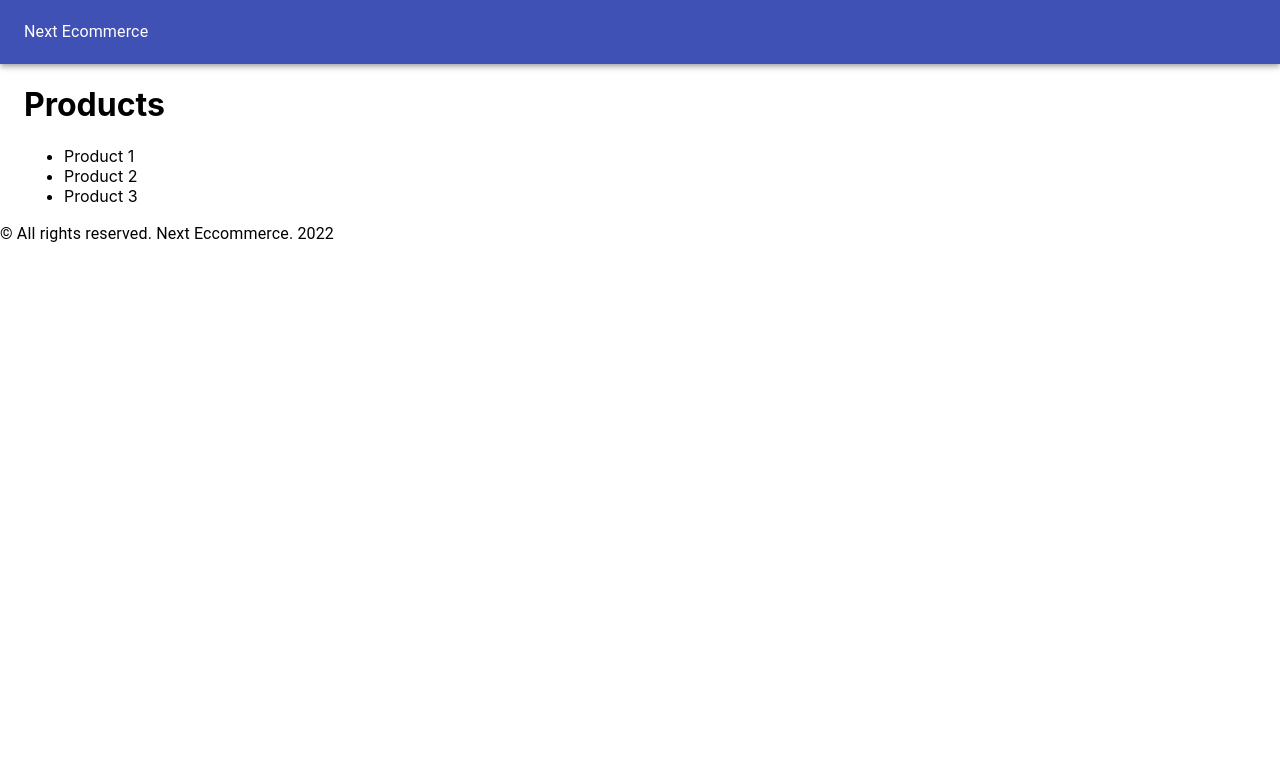
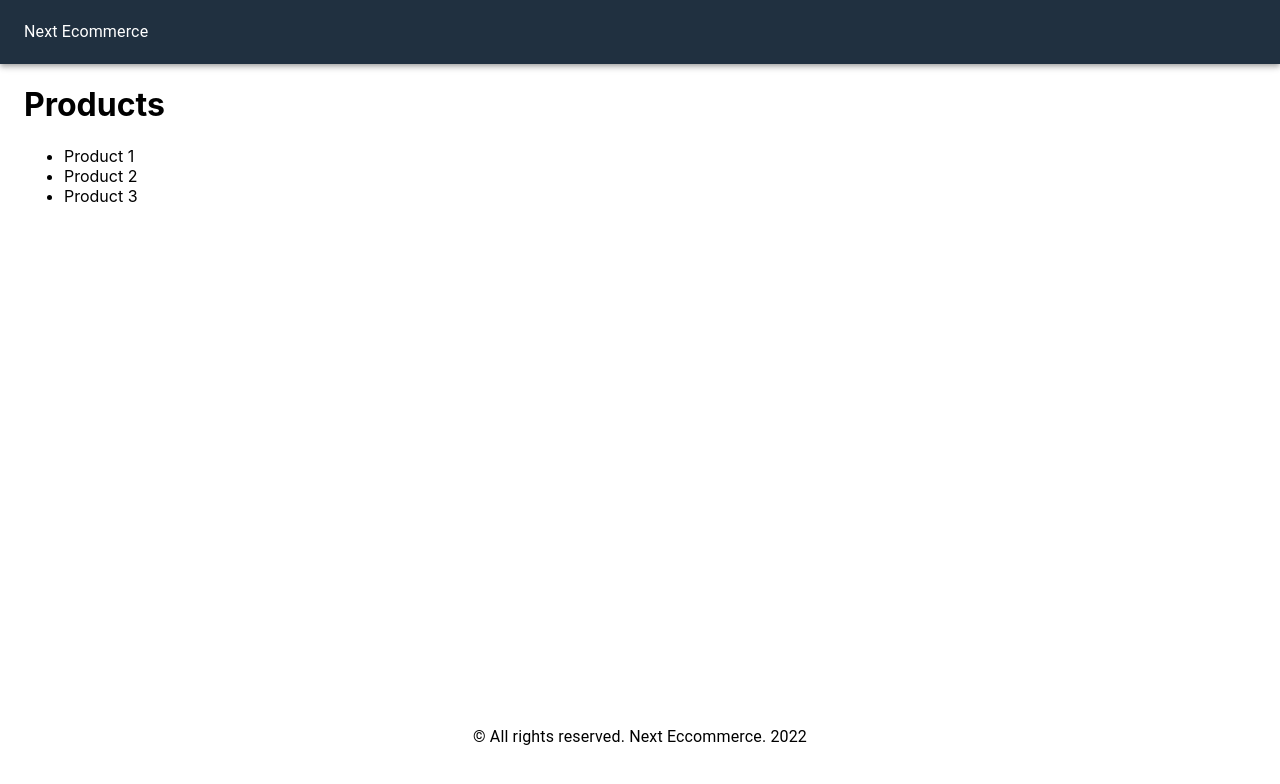
Before and after one commit to EstebanToloza/next-ecommerce, a Next.js app: page / in a window 1280 px wide. Shown: the top 784 px of the page. Built offline with nearby package versions, Linux system fonts and the light colour scheme.

Commit message:
header styles

```diff
--- a/components/Layout.js
+++ b/components/Layout.js
@@ -1,24 +1,27 @@
 import { AppBar, Container, Toolbar, Typography } from '@material-ui/core';
 import Head from 'next/head';
 import React from 'react';
+import useStyles from '../utils/utils';
 
 const Layout = ({children}) => {
     const date = new Date().getFullYear();
+
+    const classes = useStyles();
 
     return (
         <div>
             <Head>
                 <title>Next ecommerce</title>
             </Head>
-            <AppBar position='static'>
+            <AppBar position='static' className={classes.navBar}>
                 <Toolbar>
                     <Typography>Next Ecommerce</Typography>
                 </Toolbar>
             </AppBar>
-            <Container>
+            <Container className={classes.main}>
                 {children}
             </Container>
-            <footer>
+            <footer className={classes.footer}>
                 <Typography>
                     &copy; {`All rights reserved. Next Eccommerce. ${date}`}
                 </Typography>
--- /dev/null
+++ b/utils/utils.js
@@ -0,0 +1,19 @@
+import { makeStyles } from "@material-ui/core"
+
+const useStyles = makeStyles({
+    navBar: {
+        backgroundColor: "#203040",
+        '& a': {
+            color: "#fff",
+            marginLeft: 10
+        },
+    },
+    main: {
+        minHeight: '80vh'
+    },
+    footer: {
+        textAlign: 'center'
+    }
+});
+
+export default useStyles;
```
